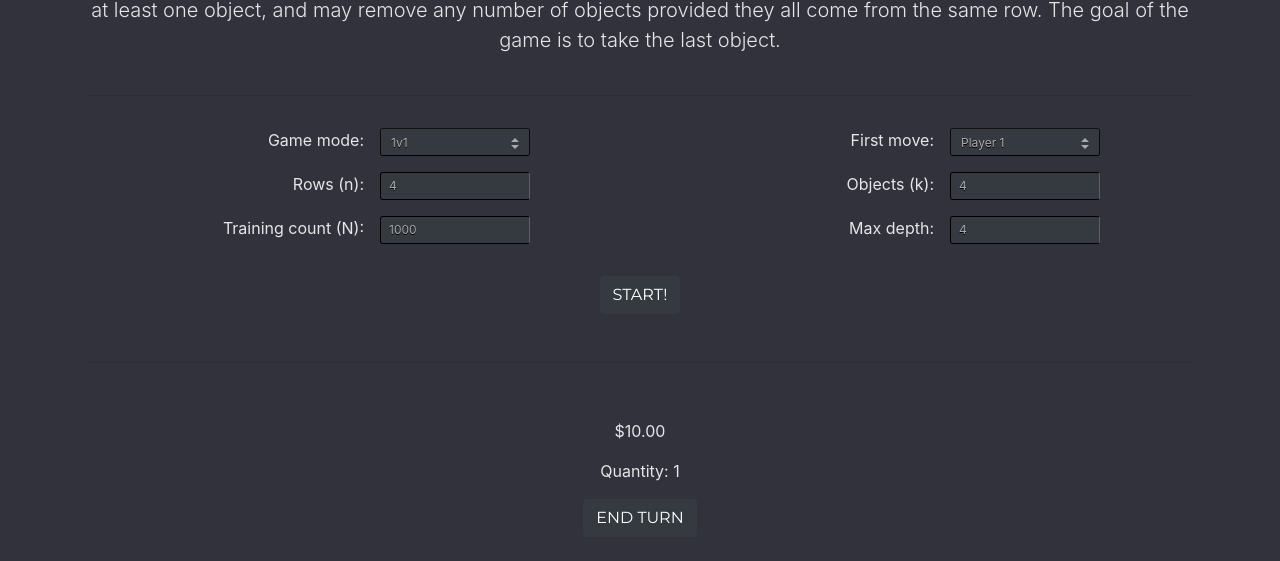
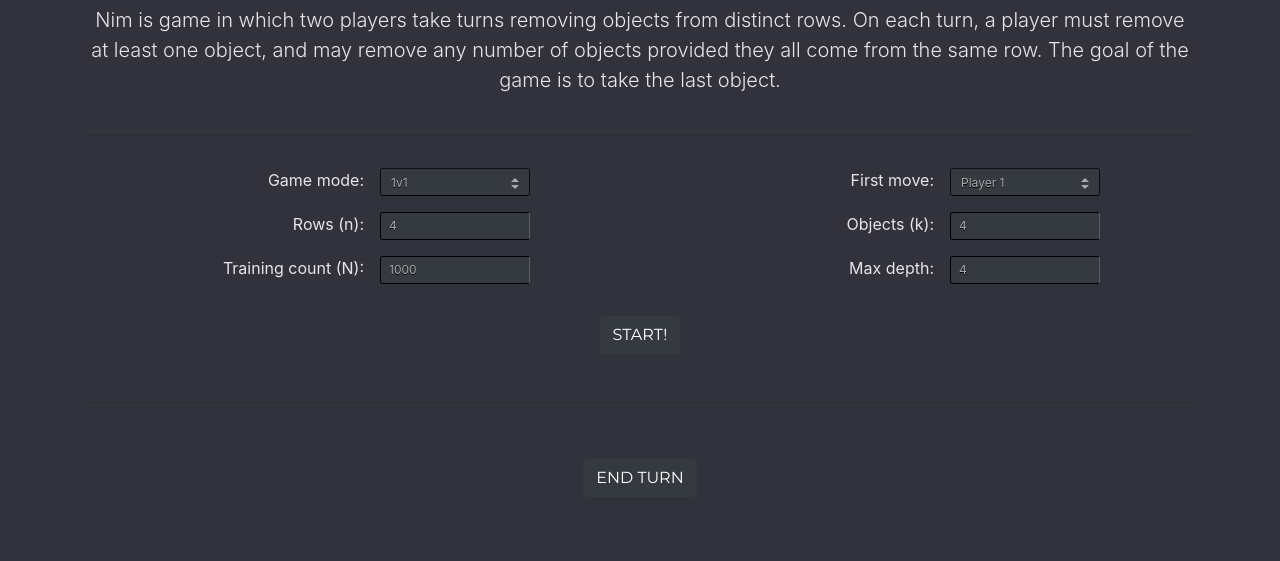
Before and after one commit to fer334/NIM-IA, a website with bundled scripts: page index.html in a window 1280 px wide. Shown: the part 187-748 px from the top of the page. Built offline with nearby package versions, Linux system fonts and the light colour scheme.

Commit message:
delete foo p element on html

```diff
--- a/index.html
+++ b/index.html
@@ -114,8 +114,6 @@
                                         <div class="game"></div>
                                         <!-- <button class="shrink-border">x</button> -->
                                     </div>
-                                    <p>$10.00</p>
-                                    <p>Quantity: 1</p>
                                 </div>
                             </div>
                         </div>
```
